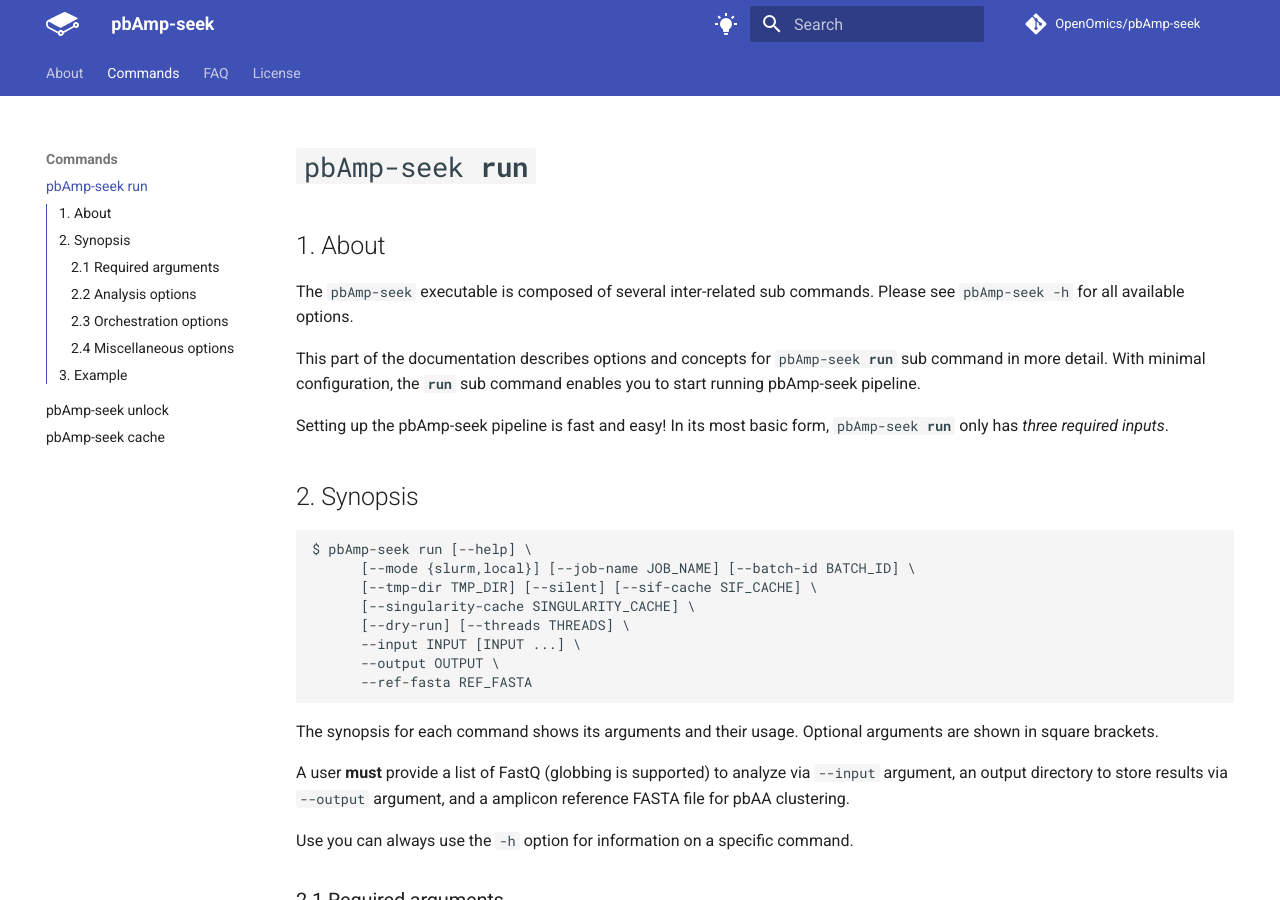
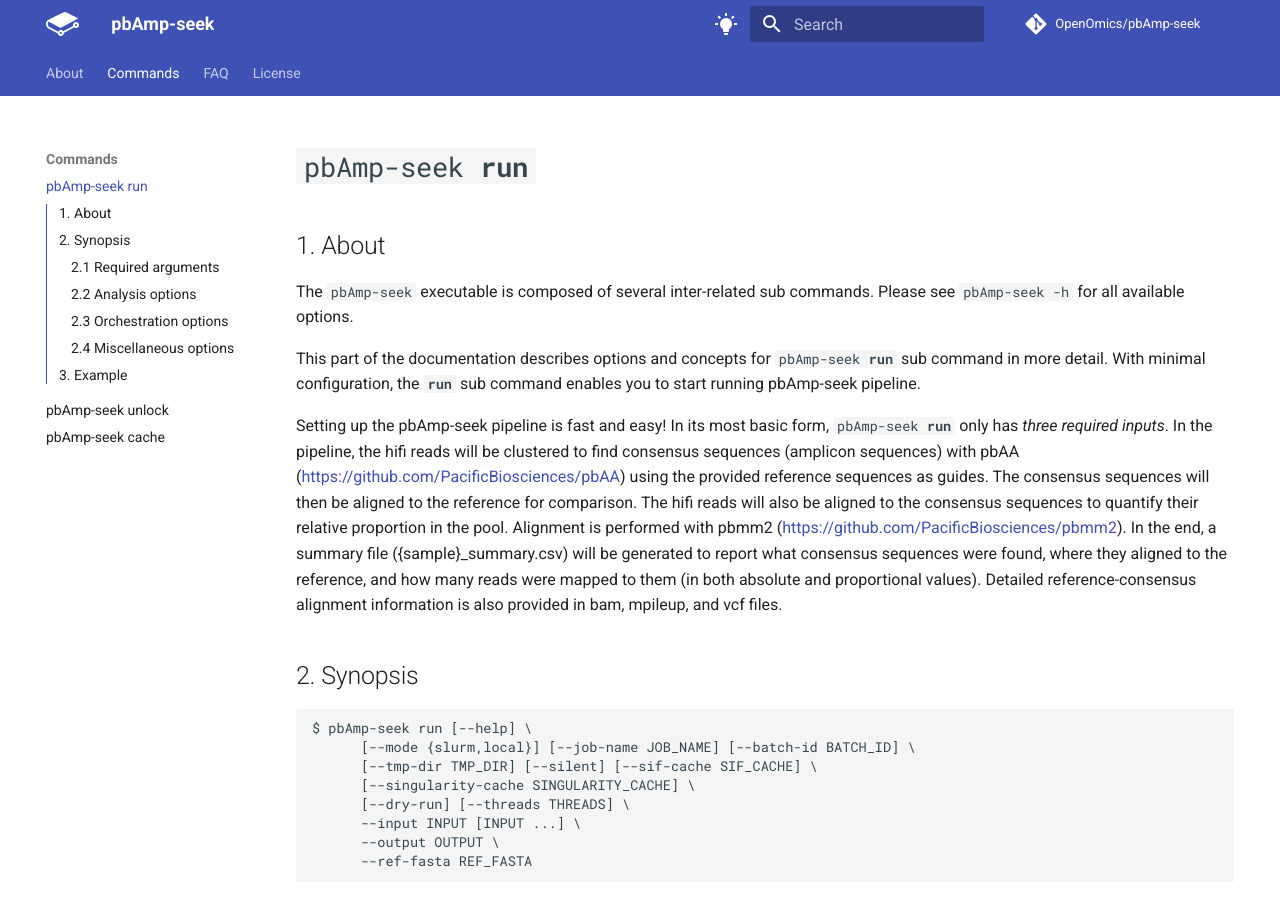
Before and after one commit to OpenOmics/pbAmp-seek, an MkDocs documentation site: the page built from docs/usage/run.md, in a window 1280 px wide and 900 px high. Built offline with MkDocs 1.6.1 and Material for MkDocs 9.7.7, drawn with Linux system fonts in a browser that asks for light colours; comment, search, counter and statistics services are not loaded; the version menu is left out.

Commit message:
Update run.md

````diff
--- a/docs/usage/run.md
+++ b/docs/usage/run.md
@@ -5,7 +5,7 @@ The `pbAmp-seek` executable is composed of several inter-related sub commands. P
 
 This part of the documentation describes options and concepts for <code>pbAmp-seek <b>run</b></code> sub command in more detail. With minimal configuration, the **`run`** sub command enables you to start running pbAmp-seek pipeline.
 
-Setting up the pbAmp-seek pipeline is fast and easy! In its most basic form, <code>pbAmp-seek <b>run</b></code> only has *three required inputs*.
+Setting up the pbAmp-seek pipeline is fast and easy! In its most basic form, <code>pbAmp-seek <b>run</b></code> only has *three required inputs*. In the pipeline, the hifi reads will be clustered to find consensus sequences (amplicon sequences) with pbAA (https://github.com/PacificBiosciences/pbAA) using the provided reference sequences as guides. The consensus sequences will then be aligned to the reference for comparison. The hifi reads will also be aligned to the consensus sequences to quantify their relative proportion in the pool. Alignment is performed with pbmm2 (https://github.com/PacificBiosciences/pbmm2). In the end, a summary file ({sample}_summary.csv) will be generated to report what consensus sequences were found, where they aligned to the reference, and how many reads were mapped to them (in both absolute and proportional values). Detailed reference-consensus alignment information is also provided in bam, mpileup, and vcf files.
 
 ## 2. Synopsis
 ```text
````
